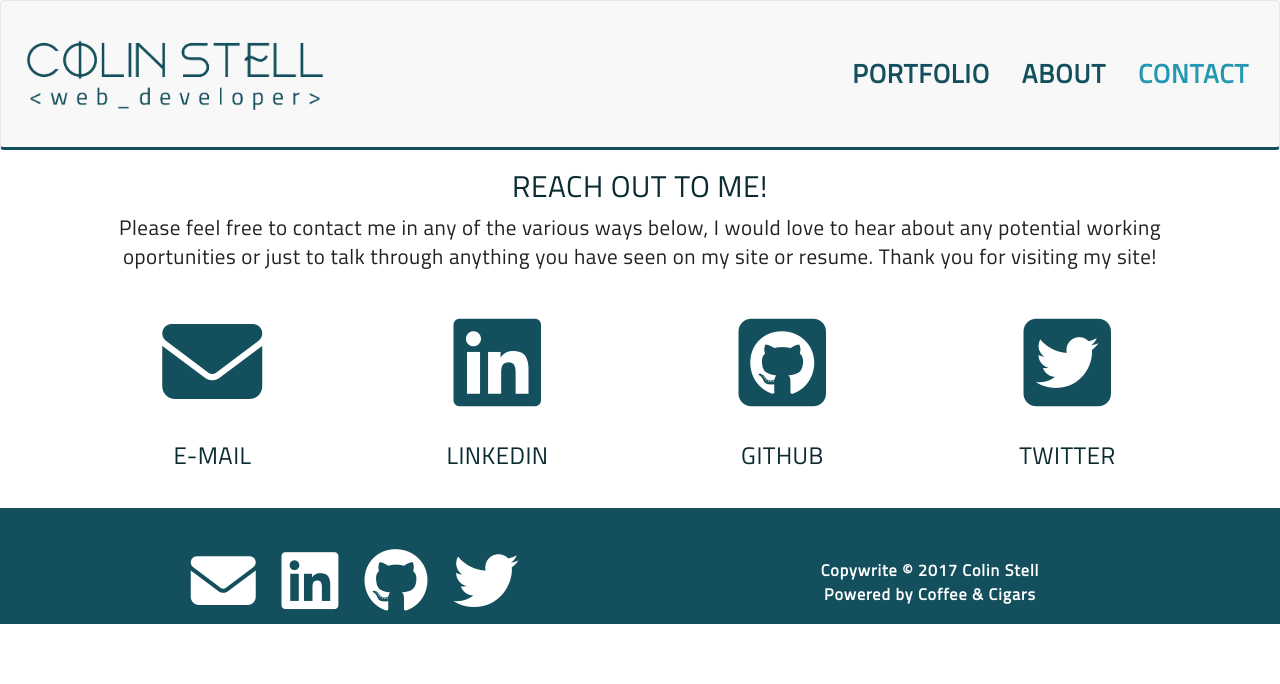
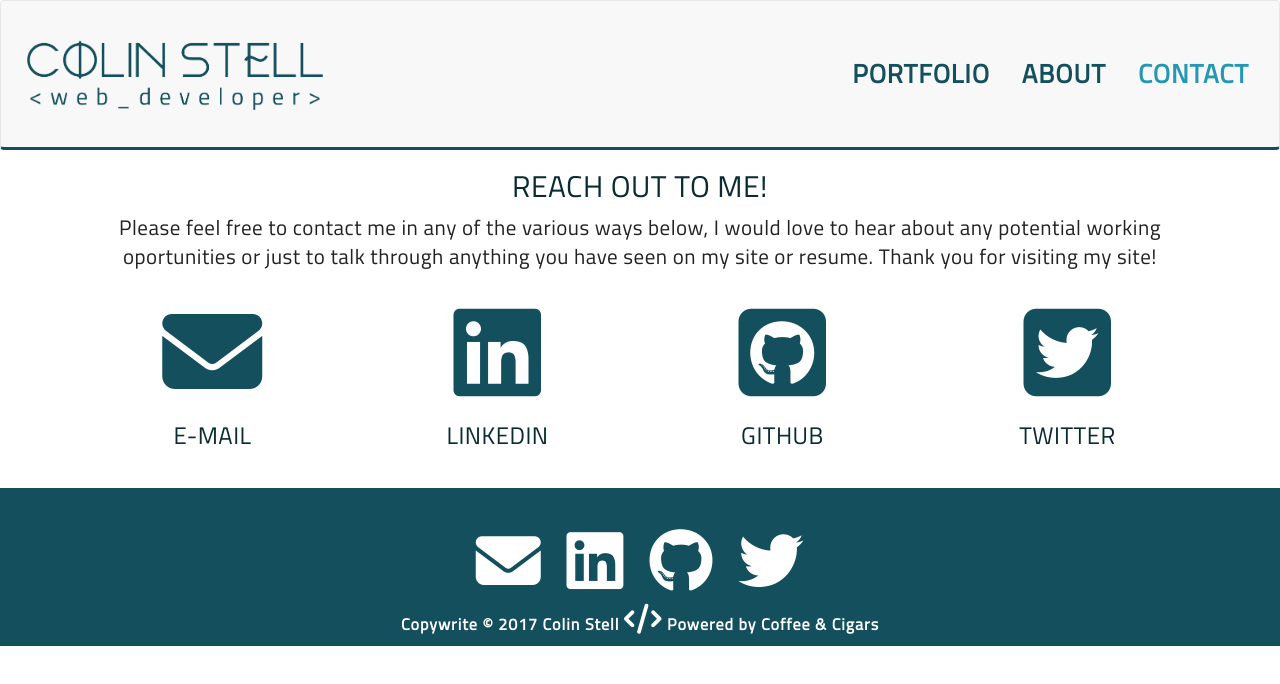
Before and after one commit to ColinStellDev96/colinstell.com, a plain HTML site: page contact.html in a window 1280 px wide. Drawn offline with nearby package versions, Linux system fonts and the light colour scheme.

Commit message:
footer changes and about page

```diff
--- a/contact.html
+++ b/contact.html
@@ -54,11 +54,10 @@
             </div>
         </div>
     </div>
-
     <footer>
         <div class="container">
           <div class="row" id="footerRow">
-              <div class="col-xs-6">
+              <div class="col-xs-12">
                     <a href="mailto:colinjohnstell@gmail.com" target="_top"><i class="fa fa-envelope"></i></a>
                     <a href="https://www.linkedin.com/in/colin-stell-526280120/" target="_blank">
                       <i class="fa fa-linkedin-square align"></i>
@@ -69,10 +68,8 @@
                     <a href="https://twitter.com/ColinStell" target="_blank">
                       <i class="fa fa-twitter align"></i>
                     </a>
+                    <p class ="footer" id="footer_1">Copywrite &copy; 2017 Colin Stell <i class="fa fa-code"></i> Powered by Coffee &amp; Cigars</p>
                  </div>
-              <div class="col-xs-6">
-                  <p class ="footer" id="footer_1">Copywrite &copy; 2017 Colin Stell<br>Powered by Coffee &amp; Cigars</p>
-              </div>
         </div>
       </div>
     </footer>
--- a/css/footer.css
+++ b/css/footer.css
@@ -10,20 +10,26 @@
 
 #footerRow {
     margin-bottom: 0;
+    padding-bottom: 0;
 }
 
-.col-xs-6 a i {
+.col-xs-12 a i {
   font-size: 65px;
   padding: 10px;
   color: #fff;
 }
 
-.col-xs-6 a i:hover {
+.col-xs-12 a i:hover {
     color: #2498b1;
 }
 
 #footer_1 {
   font-weight: bold;
   font-size: 16px;
-  padding: 20px 0 0 10px;
+  padding: 0;
 }
+
+#footer_1 i {
+    font-size: 30px;
+    font-weight: bold;
+}
```
Also changed, not shown: about.html (+5 -5 lines), index.html (+2 -4 lines), portfolio.html (+2 -4 lines), css/nav.css (line endings or trailing spaces).
